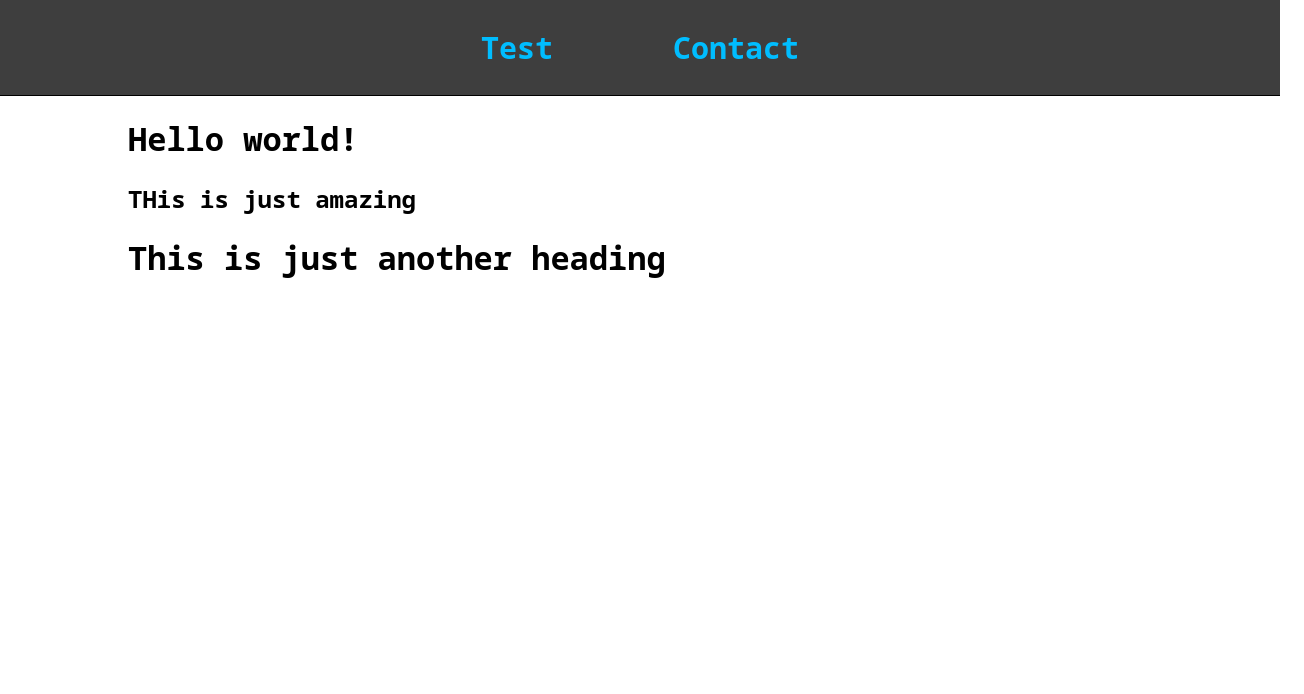
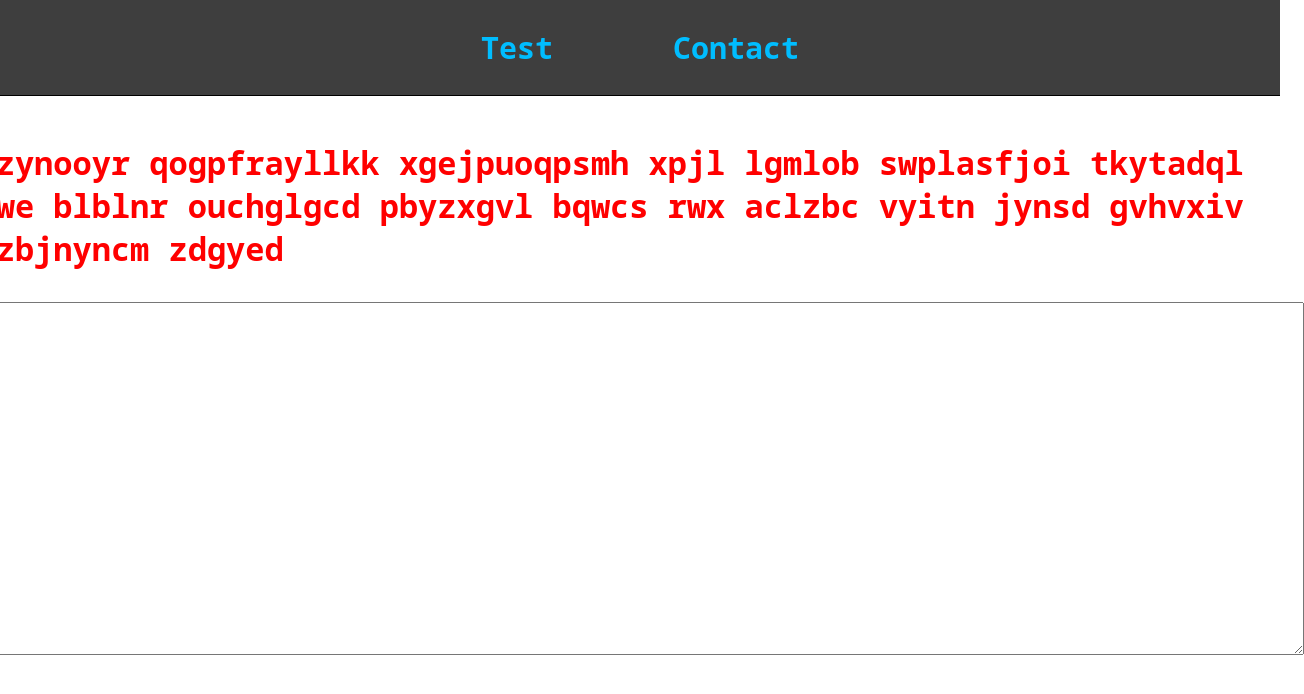
Before and after one commit to clumsyChef/typing-tester, a Svelte app: page / in a window 1280 px wide. Shown: the top 694 px of the page, 1304 px wide, since content can reach past the window. Built offline with nearby package versions, Linux system fonts and the light colour scheme.

Commit message:
showed screen to type and string in front page.

```diff
--- a/src/App.svelte
+++ b/src/App.svelte
@@ -1,18 +1,28 @@
 <script>
     import Header from "./components/Header.svelte";
+    import TypingArea from "./components/TypingArea.svelte";
 </script>
 
 <div>
     <Header />
     <div class="container">
-        <h1>Hello world!</h1>
-        <h2> THis is just amazing</h2>
-        <h1>This is just another heading</h1>
+        <div class="typing-area">
+            <TypingArea />
+        </div>
     </div>
 </div>
 
 <style>
     div.container {
         margin: 0 10vw;
+        display: flex;
+        justify-content: center;
+        flex-direction: column;
+        padding: 1% 5%;
+    }
+
+    .typing-area {
+        display: flex;
+        justify-content: center;
     }
 </style>
--- a/src/components/Screen.svelte
+++ b/src/components/Screen.svelte
@@ -1,10 +1,17 @@
-<script>
+<script context="module">
+    import makeStr from "../words/getWords.js";
+    export const mainString = makeStr();
 </script>
 
 <div>
-
+    <p class="string">
+        { mainString.trim() }
+    </p>
 </div>
 
 <style>
-
+    p.string {
+        font-size: 2rem;
+        font-weight: 700;
+    }
 </style>
--- a/src/components/TypingArea.svelte
+++ b/src/components/TypingArea.svelte
@@ -0,0 +1,29 @@
+<script>
+    import { mainString } from "./Screen.svelte";
+    import Screen from "./Screen.svelte";
+    const stringToCompare = mainString;
+    let someStr = "";
+
+</script>
+
+<div>
+    <div class="what-to-type">
+        <Screen />
+    </div>
+    <textarea rows="7" cols="60" on:input={e => someStr += e.target.value.slice(-1)}></textarea>
+</div>
+
+<style>
+    textarea {
+        font-size: 2rem;
+        font-weight: 700;
+        font-family: "Noto Sans Mono";
+        padding: 25px;
+    }
+
+    .what-to-type {
+        color: red;
+        display: flex;
+    }
+
+</style>
--- a/src/words/getWords.js
+++ b/src/words/getWords.js
@@ -10,7 +10,7 @@ const makeWord = (n) => {
     return thisWord;
 }
 
-export default const makeStr = () => {
+const makeStr = () => {
     let strLength = 150;
     let maxWordLength = 12;
     let maxStringLength = 100;
@@ -24,6 +24,7 @@ export default const makeStr = () => {
     }
     let x = srtToReturn.slice(-1);
 
-    console.log(x);
-    console.log(srtToReturn);
+    return srtToReturn;
 }
+
+export default makeStr;
```
